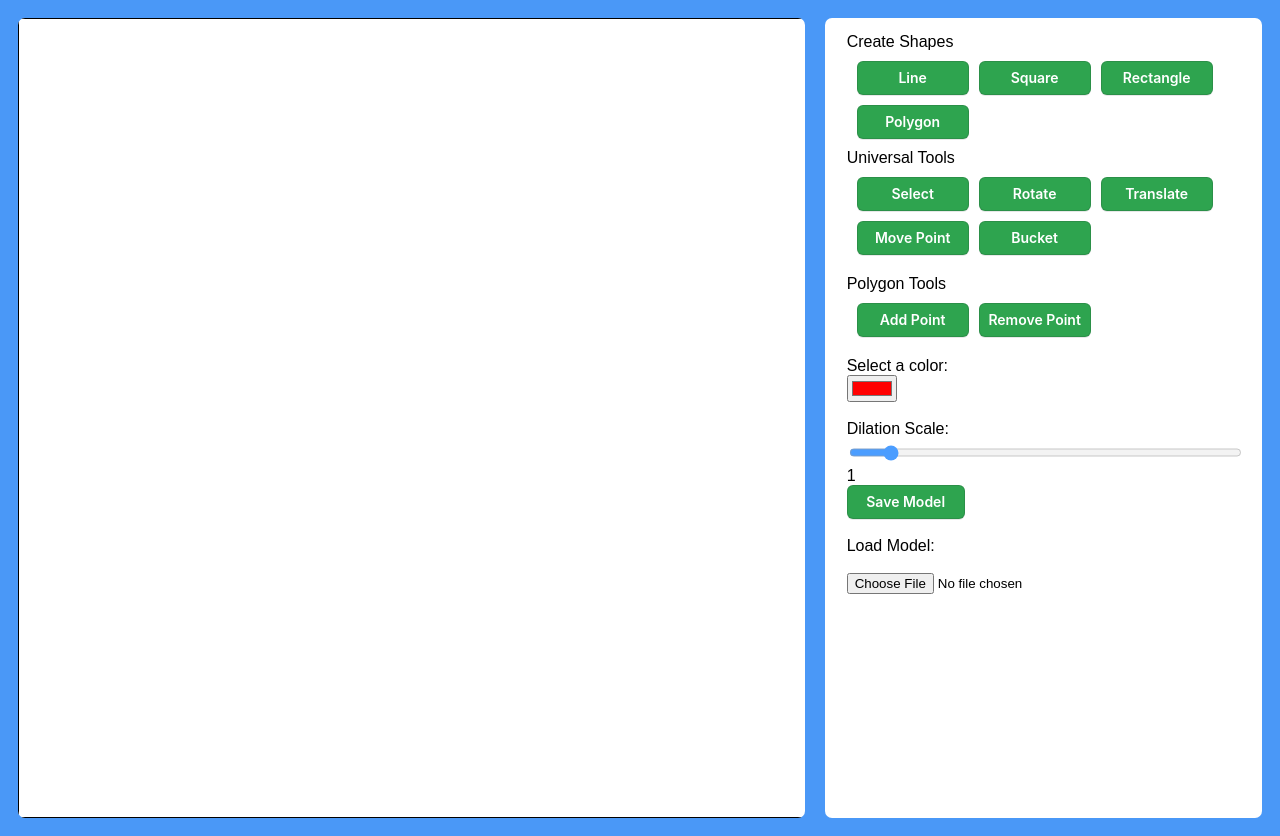
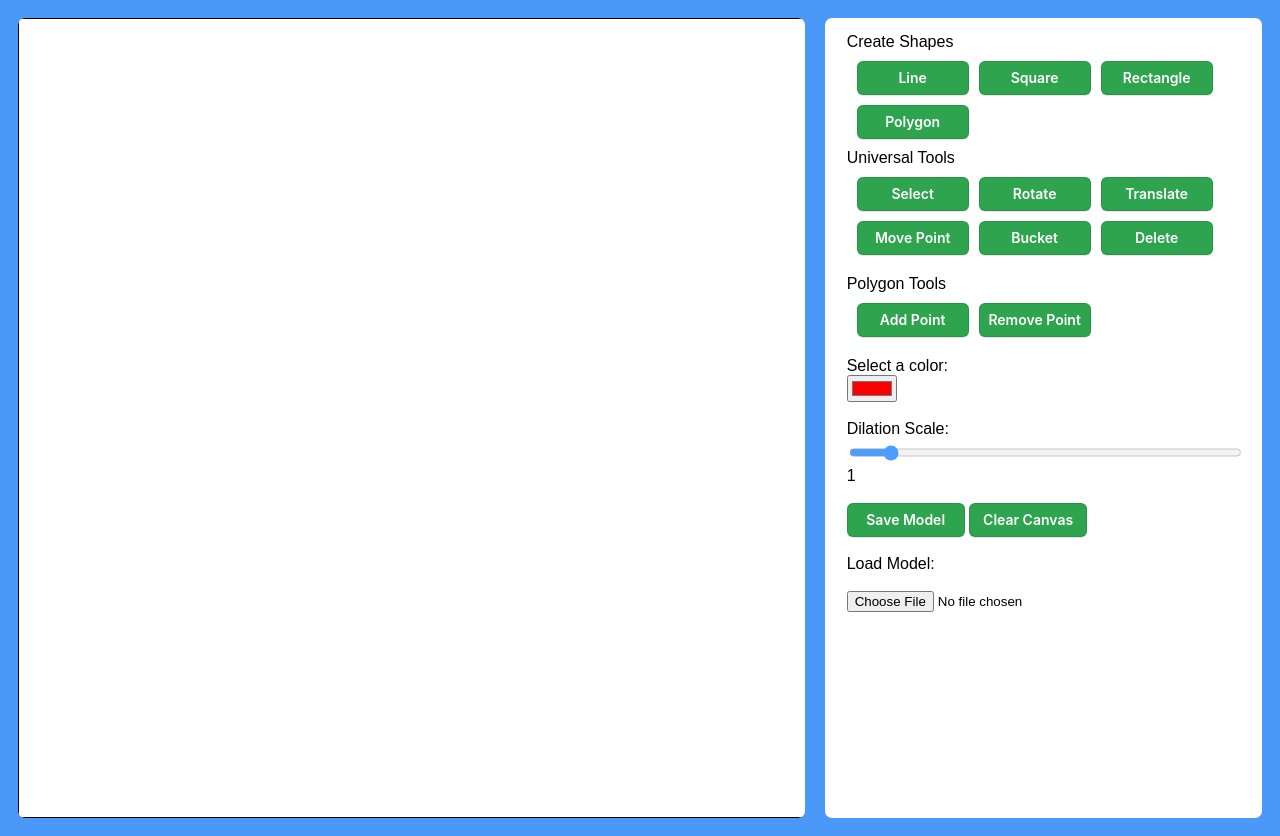
Before and after one commit to IMYELI/Tubes-1-Grafkom, a plain HTML site: page src/index.html in a window 1280 px wide. Drawn offline with Linux system fonts and the light colour scheme.

Commit message:
Feat: Delete button and clear canvas, Doc: Laporan tubes and readme

```diff
--- a/src/index.html
+++ b/src/index.html
@@ -23,12 +23,13 @@
         </div>
         <div class="polygon-tools">
           <label class="create">Universal Tools</label>
-          <div class="polygon-button">
+          <idv class="polygon-button">
             <button class="button-3" onclick="selectMode()">Select</button>
             <button class="button-3" onclick="rotateMode()">Rotate</button>
             <button class="button-3" onclick="translateMode()">Translate</button>
             <button class="button-3" onclick="movePointMode()">Move Point</button>
             <button class="button-3" onclick="bucketMode()">Bucket</button>
+            <button class="button-3" onclick="deleteObject()">Delete</button>
           </div>
           <label class="create">Polygon Tools</label>
           <div class="polygon-button">
@@ -45,7 +46,9 @@
             <input type="range" min="0.1" max="10" value="1" step="0.1" class="slider" id="dilation" oninput="this.nextElementSibling.value = this.value">
             <output id="dilation-value">1</output>
           </div>
+          <br/>
           <button class="button-3" onclick="saveModel()">Save Model</button>
+          <button class="button-3" onclick="clearCanvas()">Clear Canvas</button>
           <br/><br/>
           <label class="create">Load Model: </label>
           <br/><br/>
--- a/src/main.js
+++ b/src/main.js
@@ -495,6 +495,29 @@ function polygonRemove(e) {
   }
 }
 
+function deleteObject(){
+  if(shapeIdx != -1){
+    shapes[Object.keys(shapes)[shapeCode-1]].splice(shapeIdx, 1);
+    shapeIdx = -1;
+    shapeCode = -1;
+    refreshSelectedPoint();
+  }
+}
+
+function clearCanvas(){
+  shapes = {
+    lines: [],
+    squares: [],
+    rectangles: [],
+    polygons: [],
+    selectedPoints: [],
+  }
+
+  shapeIdx = -1;
+  shapeCode = -1;
+  refreshSelectedPoint();
+}
+
 function translateMode(){
   canvas.onmousedown = (e) => {
     startTranslate(e);
```
Also changed, not shown: 1 other file.
